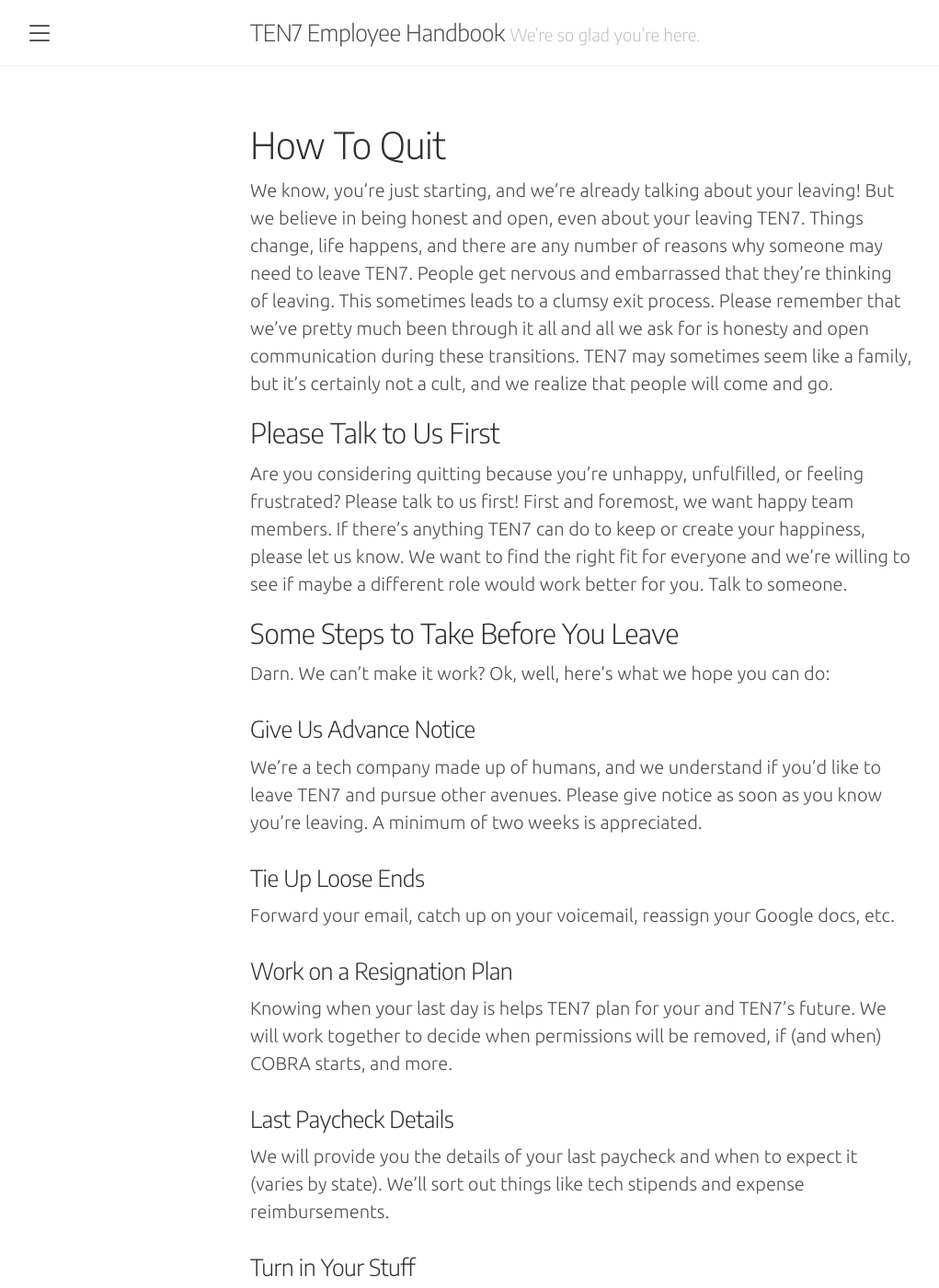
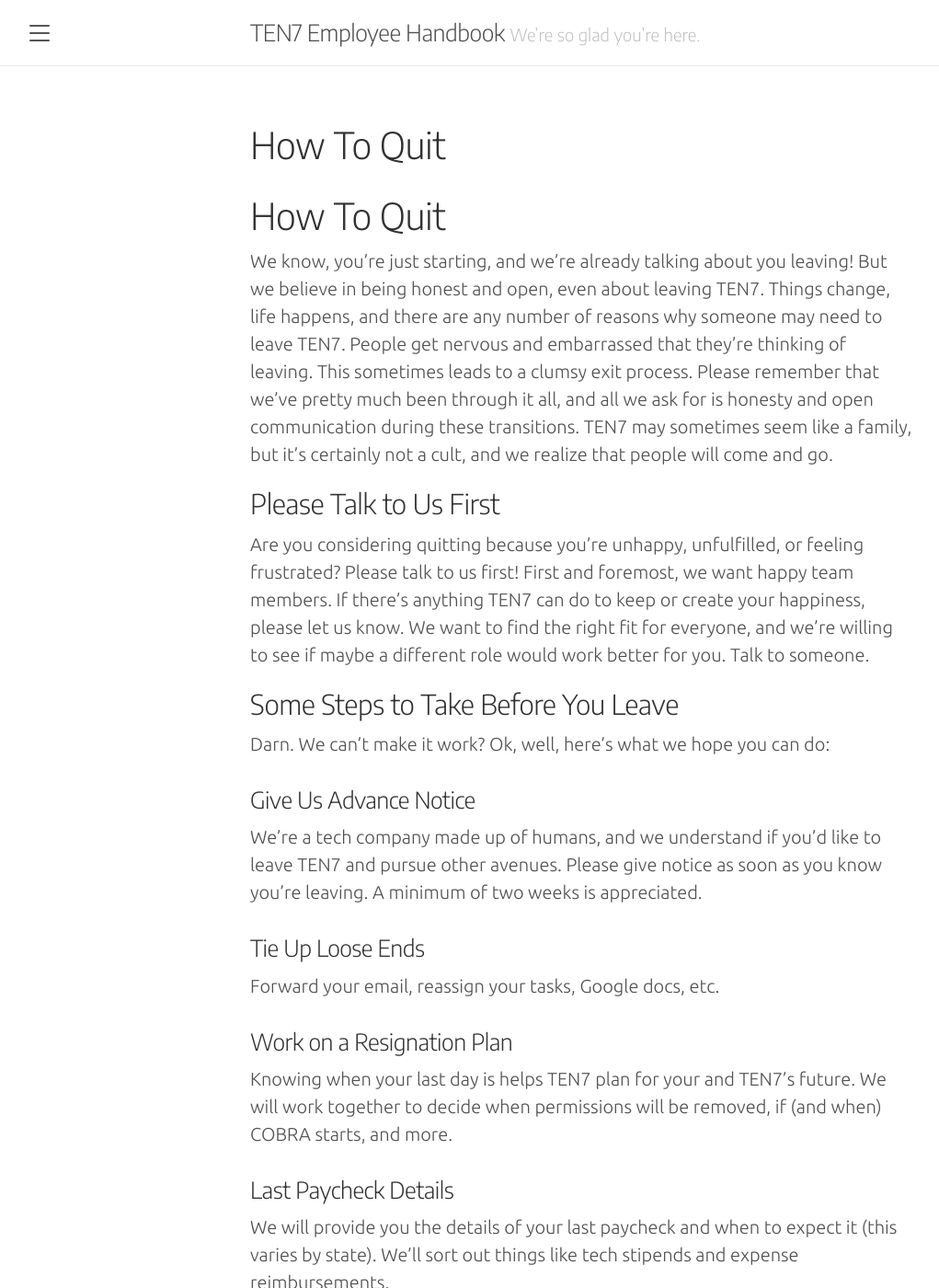
Before and after one commit to ten7/handbook.ten7.com, a Jekyll site: the page built from 070-how-to-quit.md, in a window 1280 px wide and 1400 px high. Shown: the whole window at 92% size, without its empty margins (8-1029 px from the left). Built offline with Jekyll 4.4.1, drawn with Linux system fonts in a browser that asks for light colours; some web fonts are replaced; our own code applies the rules of GitHub Pages for plain Markdown files; some of the changed text lies outside the part shown.

Commit message:
Copy editing

```diff
--- a/070-how-to-quit.md
+++ b/070-how-to-quit.md
@@ -1,12 +1,11 @@
----
-title: 'How To Quit'
----
 
-We know, you’re just starting, and we’re already talking about your leaving! But we believe in being honest and open, even about your leaving TEN7. Things change, life happens, and there are any number of reasons why someone may need to leave TEN7. People get nervous and embarrassed that they're thinking of leaving. This sometimes leads to a clumsy exit process. Please remember that we've pretty much been through it all and all we ask for is honesty and open communication during these transitions. TEN7 may sometimes seem like a family, but it's certainly not a cult, and we realize that people will come and go.
+# How To Quit
+
+We know, you’re just starting, and we’re already talking about you leaving! But we believe in being honest and open, even about leaving TEN7. Things change, life happens, and there are any number of reasons why someone may need to leave TEN7. People get nervous and embarrassed that they're thinking of leaving. This sometimes leads to a clumsy exit process. Please remember that we've pretty much been through it all, and all we ask for is honesty and open communication during these transitions. TEN7 may sometimes seem like a family, but it's certainly not a cult, and we realize that people will come and go.
 
 ## Please Talk to Us First
 
-Are you considering quitting because you're unhappy, unfulfilled, or feeling frustrated? Please talk to us first! First and foremost, we want happy team members. If there’s anything TEN7 can do to keep or create your happiness, please let us know. We want to find the right fit for everyone and we're willing to see if maybe a different role would work better for you. Talk to someone.
+Are you considering quitting because you're unhappy, unfulfilled, or feeling frustrated? Please talk to us first! First and foremost, we want happy team members. If there’s anything TEN7 can do to keep or create your happiness, please let us know. We want to find the right fit for everyone, and we're willing to see if maybe a different role would work better for you. Talk to someone.
 
 ## Some Steps to Take Before You Leave
 
@@ -18,7 +17,7 @@
 
 ### Tie Up Loose Ends
 
-Forward your email, catch up on your voicemail, reassign your Google docs, etc.
+Forward your email, reassign your tasks, Google docs, etc.
 
 ### Work on a Resignation Plan
 
@@ -26,7 +25,7 @@
 
 ### Last Paycheck Details
 
-We will provide you the details of your last paycheck and when to expect it (varies by state). We’ll sort out things like tech stipends and expense reimbursements.
+We will provide you the details of your last paycheck and when to expect it (this varies by state). We’ll sort out things like tech stipends and expense reimbursements.
 
 ### Turn in Your Stuff
 
@@ -40,6 +39,6 @@
 
 ### Exit Interview
 
-Upon leaving the company TEN7 would love to hear your feedback. We will contact you for an exit interview.
+Upon leaving the company, TEN7 would love to hear your feedback. We will contact you for an exit interview.
 
 Please remember that your employee agreement and client confidentiality remain in effect after you leave TEN7.
```
